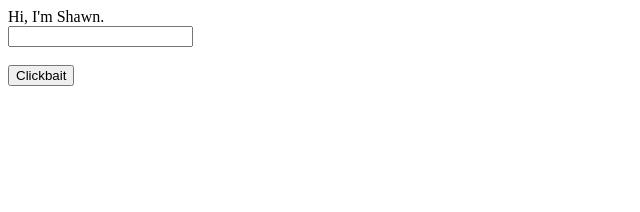
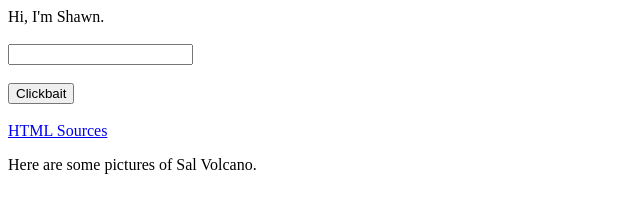
Before and after one commit to sbiltis/sbiltis, a website: page index.html in a window 1280 px wide. Shown: the whole page, without its empty margins (0-640 px from the left). Drawn offline with Linux system fonts and the light colour scheme.

Commit message:
Added link and image

```diff
--- a/index.html
+++ b/index.html
@@ -1,6 +1,7 @@
 <div>
     Hi, I'm Shawn.
   </div>
+  <div>&nbsp;</div>
   <input />
   <div>&nbsp;</div>
   <div>
@@ -8,3 +9,9 @@
       Clickbait
     </button>
   </div>
+  <div>&nbsp;</div>
+  <div>
+    <a href = https://www.makeuseof.com/tag/simple-html-code-learn-minutes/>HTML Sources</a>
+  <p> Here are some pictures of Sal Volcano. </p>
+  <!-- <img src = shorturl.at/kuwGN> -->
+  </div>
```
Also changed, not shown: package.json (+3 -7 lines). Lines whose indentation alone changed are shown as unchanged.
